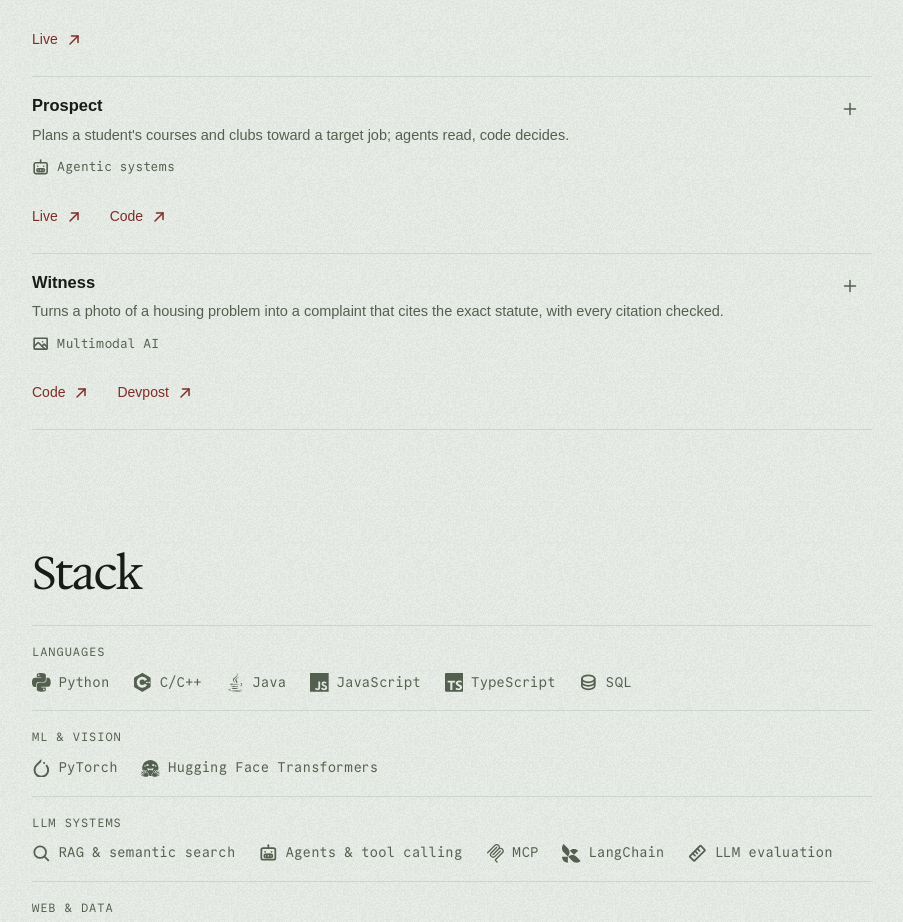
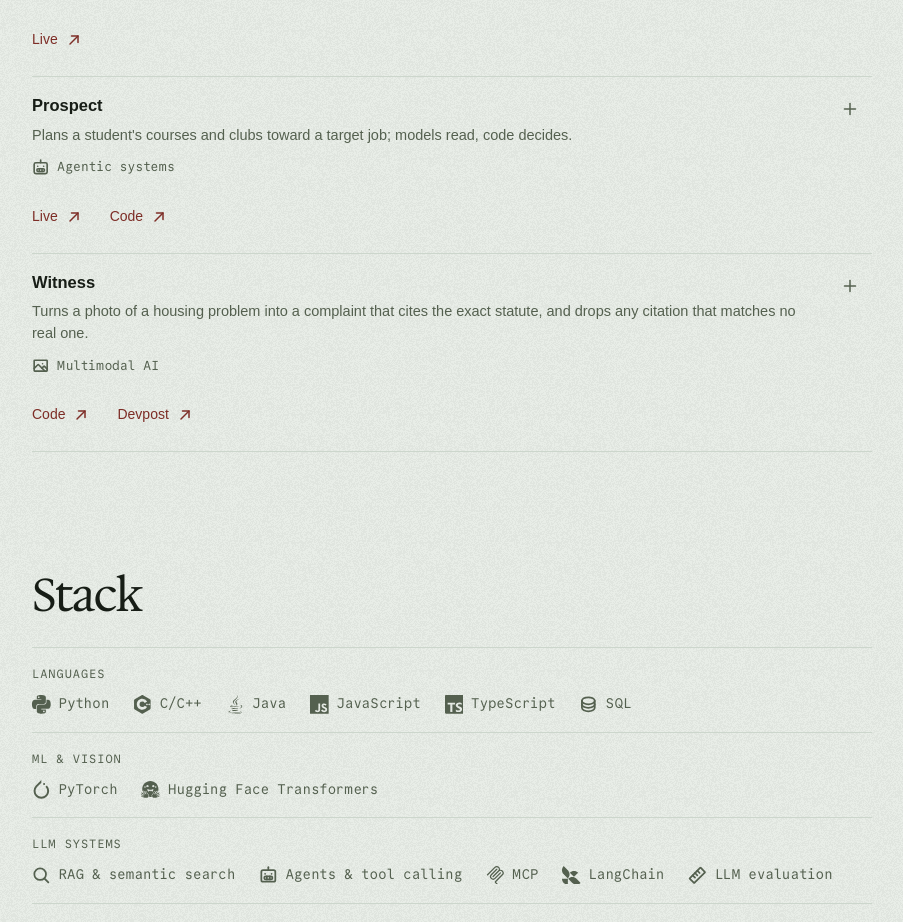
Before and after one commit to karthikm062025S/portfolio, a Next.js app: page / in a window 1280 px wide. Shown: the part 1444-2366 px from the top of the page, without its empty margins (188-1091 px from the left). Built offline with nearby package versions, Linux system fonts and the light colour scheme; a web font is replaced by a local one.

Commit message:
Fact-check fixes: models read, citations the model proposes, tests cover; drop internal notes from diagram data

```diff
--- a/app/content.ts
+++ b/app/content.ts
@@ -90,7 +90,7 @@
     story: [
       { label: "Problem", text: "A job board can return HTTP 200 with zero postings. Nothing fails." },
       { label: "Chose", text: "Each board keeps a baseline; one that returned 3 or more postings is flagged after two empty runs." },
-      { label: "Proof", text: "A canary watches 877 of 999 boards, a run where under half answer opens an outage issue, and 450+ tests guard it." },
+      { label: "Proof", text: "A canary watches 877 of 999 boards, a run where under half answer opens an outage issue, and 450+ tests cover it." },
     ],
     stack: [
       { label: "Supabase", mark: "supabase" },
@@ -102,7 +102,7 @@
   {
     name: "Prospect",
     note: "VTHacks 14",
-    plain: "Plans a student's courses and clubs toward a target job; agents read, code decides.",
+    plain: "Plans a student's courses and clubs toward a target job; models read, code decides.",
     tag: { label: "Agentic systems", glyph: "robot" },
     arch: prospectMain,
     story: [
@@ -122,13 +122,13 @@
   {
     name: "Witness",
     note: "Team of four · AWS hackathon · backend and architecture",
-    plain: "Turns a photo of a housing problem into a complaint that cites the exact statute, with every citation checked.",
+    plain: "Turns a photo of a housing problem into a complaint that cites the exact statute, and drops any citation that matches no real one.",
     tag: { label: "Multimodal AI", glyph: "image" },
     arch: witnessMain,
     story: [
       { label: "Problem", text: "A model writing a legal complaint can cite a statute that does not exist." },
       { label: "Chose", text: "Keep a model citation only if its section label exactly matches a statute row retrieved for that request." },
-      { label: "Proof", text: "Every citation checked against 30+ Virginia provisions. It proves existence, not applicability." },
+      { label: "Proof", text: "Each citation the model proposes is checked against 30+ Virginia provisions. It proves existence, not applicability." },
     ],
     stack: [
       { label: "AWS Lambda", mark: "aws" },
--- a/app/diagrams/prospect.ts
+++ b/app/diagrams/prospect.ts
@@ -1,7 +1,6 @@
 import type { ArchDiagram } from "./types";
 
-// Prospect, production system (local master cef556e plus ans-prod). Every node, edge and number is in planning/v5/prospect-spec.md with its evidence path.
-// Owner ruling 2026-10-27: the ANS gate and the GoDaddy identity path are drawn as working parts of the system.
+// Prospect, production system.
 // Read left to right: who calls, what the app does, where data lives, what runs off the path, what is outside.
 export const prospectMain: ArchDiagram = {
   id: "prospect",
--- a/app/diagrams/scout.ts
+++ b/app/diagrams/scout.ts
@@ -1,11 +1,11 @@
 import type { ArchDiagram } from "./types";
 
-// Scout, production system (origin/master 5b56340). Every node, edge and number is in planning/v5/scout-spec.md with its evidence path.
+// Scout, production system.
 // Read left to right: who triggers, what ingests, what serves, where data lives, what is outside.
 export const scoutMain: ArchDiagram = {
   id: "scout",
   title: "Scout production architecture",
-  desc: "Schedulers trigger a board scanner and feed readers on GitHub Actions runners and a pg_cron fast lane in Supabase. Both write through an ingest webhook and the upsertRole gate into Postgres inside a Vercel and Supabase trust boundary. The browser and an MCP client read the same data. Health checks open GitHub issues when scans fail.",
+  desc: "Schedulers trigger a board scanner and feed readers on GitHub Actions runners and a pg_cron fast lane in Supabase. The Actions lanes post to an ingest webhook and the fast lane scans directly; both write through the upsertRole gate into Postgres inside a Vercel and Supabase trust boundary. The browser and an MCP client read the same data. Health checks open GitHub issues when scans fail.",
   w: 840,
   h: 592,
   zones: [
@@ -96,6 +96,6 @@
     "Under half the endpoints respond: the run exits 1 and a Scout outage issue opens.",
     "A board with a baseline of 3 or more returns zero twice in a row: one standing canary issue (877 of 999 boards are watched).",
     "No green scan for 26 hours: the heartbeat opens its own outage issue.",
-    "A deleted or applied role is found again, or a new row fails the title gate: skipped, zero writes.",
+    "A deleted or applied role is found again, or a new row fails the title gate: skipped, no role written.",
   ],
 };
--- a/app/diagrams/witness.ts
+++ b/app/diagrams/witness.ts
@@ -1,7 +1,7 @@
 import type { ArchDiagram } from "./types";
 
-// Witness, as built for the AWS hackathon (March 2026; the public endpoint was removed afterwards). Every node and edge is in
-// planning/v5/witness-spec.md with its evidence path. Read left to right: client, edge, control plane, workers, data, managed model.
+// Witness, as built for the AWS hackathon (March 2026; the public endpoint was removed afterwards).
+// Read left to right: client, edge, control plane, workers, data, managed model.
 export const witnessMain: ArchDiagram = {
   id: "witness",
   title: "Witness AWS serverless architecture",
@@ -94,7 +94,7 @@
     { badge: "B", text: "Off the path: the Lambdas log to CloudWatch, and Stage 2 logs each dropped citation." },
   ],
   fails: [
-    "Each of the three Task states retries twice (2 second interval, backoff 2.0); then Catch sends the execution to HandleError and the orchestrator returns a 500 with the execution ARN.",
+    "Each of the three Task states retries a task failure up to twice (2 second interval, backoff 2.0); then Catch sends the execution to HandleError and the orchestrator returns a 500 with the execution ARN.",
     "A citation with no exact match among the retrieved rows is logged and removed. The check proves the statute exists, not that it applies.",
     "No code rows retrieved: Stage 2 skips Bedrock. No contacts found: Stage 3 falls back to the state DHCD contact.",
     "Keys missing or /analyze fails: the page shows a mock result.",
```
